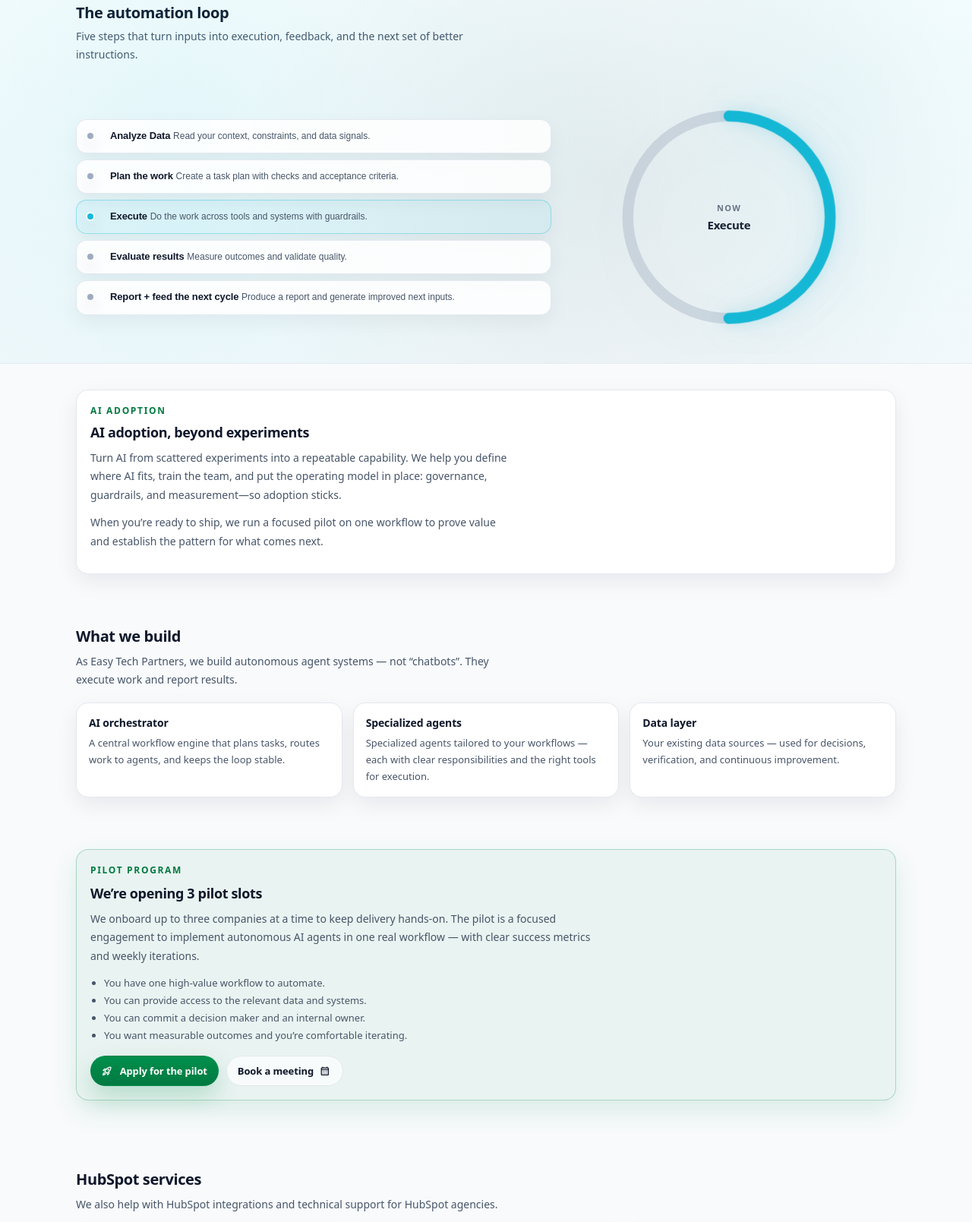
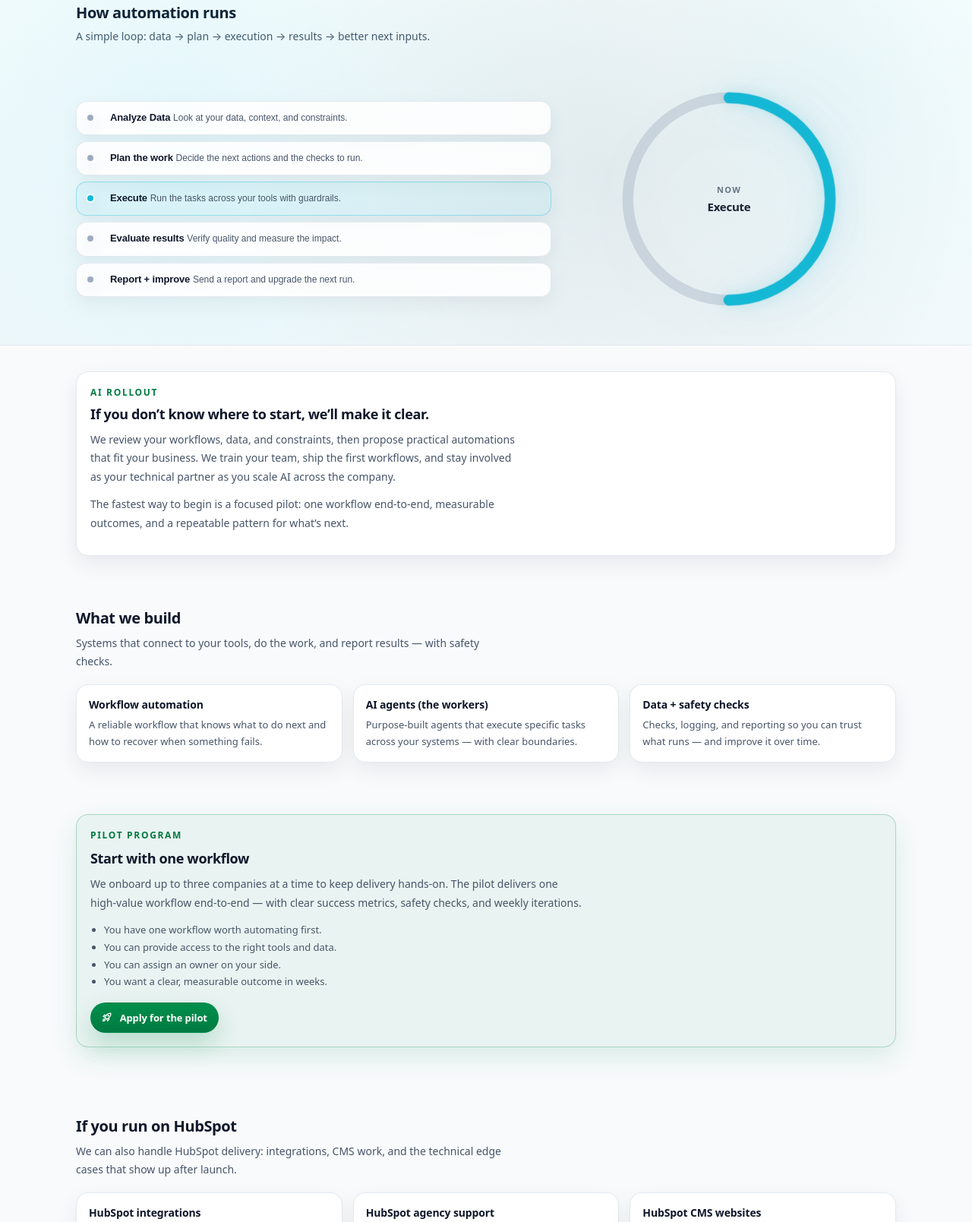
Before and after one commit to etp-krystian/sisivo-com, an Eleventy site: page src/index.md in a window 1280 px wide. Shown: the part 624-2233 px from the top of the page at 76% size. Built offline with nearby package versions, Linux system fonts and the light colour scheme; Eleventy itself is replaced by a stand-in of ours; files that its build step writes are made by us from their sources.

Commit message:
Publish changes

```diff
--- a/src/_includes/base.njk
+++ b/src/_includes/base.njk
@@ -1498,12 +1498,12 @@
               <div class="home-hero-grid">
                 <div>
                   <h1>
-                    Autonomous AI agents that
-                    <span>execute work</span>
+                    AI automation that
+                    <span>gets work done</span>
                   </h1>
                   <p class="home-lead">
-                    We build agent systems that plan, execute, and improve tasks end‑to‑end —
-                    from content and operations to distribution and measurement. Designed to run in a loop, grounded in your data.
+                    We help you figure out where AI can help, prove it in one workflow, and turn it into a production system.
+                    Clear scope, trained team, safe automation, measurable results — built around your tools and data.
                   </p>
                   <div class="home-cta">
                     <a class="btn btn-primary" href="mailto:krystian@easytechpartners.com?subject=Intro%20call%20-%20Autonomous%20AI%20agents">{% ms "calendar_month" %}<span>Book a meeting</span></a>
@@ -1519,8 +1519,8 @@
             <div class="container">
               <div class="ai-loop-wrap">
                 <div class="section-header">
-                  <h2 class="section-title" id="ai-loop-title">The automation loop</h2>
-                  <p class="section-lead">Five steps that turn inputs into execution, feedback, and the next set of better instructions.</p>
+                  <h2 class="section-title" id="ai-loop-title">How automation runs</h2>
+                  <p class="section-lead">A simple loop: data → plan → execution → results → better next inputs.</p>
                 </div>
 
                 <div class="ai-loop-grid">
@@ -1531,7 +1531,7 @@
                           <span class="ai-loop-step-dot" aria-hidden="true"></span>
                           <span>
                             <span class="ai-loop-step-title">Analyze Data</span>
-                            <span class="ai-loop-step-desc">Read your context, constraints, and data signals.</span>
+                            <span class="ai-loop-step-desc">Look at your data, context, and constraints.</span>
                           </span>
                         </button>
                       </li>
@@ -1540,7 +1540,7 @@
                           <span class="ai-loop-step-dot" aria-hidden="true"></span>
                           <span>
                             <span class="ai-loop-step-title">Plan the work</span>
-                            <span class="ai-loop-step-desc">Create a task plan with checks and acceptance criteria.</span>
+                            <span class="ai-loop-step-desc">Decide the next actions and the checks to run.</span>
                           </span>
                         </button>
                       </li>
@@ -1549,7 +1549,7 @@
                           <span class="ai-loop-step-dot" aria-hidden="true"></span>
                           <span>
                             <span class="ai-loop-step-title">Execute</span>
-                            <span class="ai-loop-step-desc">Do the work across tools and systems with guardrails.</span>
+                            <span class="ai-loop-step-desc">Run the tasks across your tools with guardrails.</span>
                           </span>
                         </button>
                       </li>
@@ -1558,7 +1558,7 @@
                           <span class="ai-loop-step-dot" aria-hidden="true"></span>
                           <span>
                             <span class="ai-loop-step-title">Evaluate results</span>
-                            <span class="ai-loop-step-desc">Measure outcomes and validate quality.</span>
+                            <span class="ai-loop-step-desc">Verify quality and measure the impact.</span>
                           </span>
                         </button>
                       </li>
@@ -1566,8 +1566,8 @@
                         <button class="ai-loop-step" type="button" data-step="4">
                           <span class="ai-loop-step-dot" aria-hidden="true"></span>
                           <span>
-                            <span class="ai-loop-step-title">Report + feed the next cycle</span>
-                            <span class="ai-loop-step-desc">Produce a report and generate improved next inputs.</span>
+                            <span class="ai-loop-step-title">Report + improve</span>
+                            <span class="ai-loop-step-desc">Send a report and upgrade the next run.</span>
                           </span>
                         </button>
                       </li>
@@ -1595,14 +1595,14 @@
             <div class="container">
               <div class="partner">
                 <div>
-                  <p class="partner-kicker">AI adoption</p>
-                  <h2 class="partner-title">AI adoption, beyond experiments</h2>
+                  <p class="partner-kicker">AI rollout</p>
+                  <h2 class="partner-title">If you don’t know where to start, we’ll make it clear.</h2>
                   <p class="partner-body">
-                    Turn AI from scattered experiments into a repeatable capability. We help you define where AI fits, train the team,
-                    and put the operating model in place: governance, guardrails, and measurement—so adoption sticks.
+                    We review your workflows, data, and constraints, then propose practical automations that fit your business.
+                    We train your team, ship the first workflows, and stay involved as your technical partner as you scale AI across the company.
                   </p>
                   <p class="partner-body">
-                    When you’re ready to ship, we run a focused pilot on one workflow to prove value and establish the pattern for what comes next.
+                    The fastest way to begin is a focused pilot: one workflow end‑to‑end, measurable outcomes, and a repeatable pattern for what’s next.
                   </p>
                 </div>
               </div>
@@ -1613,20 +1613,20 @@
             <div class="container">
               <div class="section-header">
                 <h2 class="section-title">What we build</h2>
-                <p class="section-lead">As Easy Tech Partners, we build autonomous agent systems — not “chatbots”. They execute work and report results.</p>
+                <p class="section-lead">Systems that connect to your tools, do the work, and report results — with safety checks.</p>
               </div>
               <div class="info-grid">
                 <div class="info-card">
-                  <h3 class="info-title">AI orchestrator</h3>
-                  <p class="info-body">A central workflow engine that plans tasks, routes work to agents, and keeps the loop stable.</p>
+                  <h3 class="info-title">Workflow automation</h3>
+                  <p class="info-body">A reliable workflow that knows what to do next and how to recover when something fails.</p>
                 </div>
                 <div class="info-card">
-                  <h3 class="info-title">Specialized agents</h3>
-                  <p class="info-body">Specialized agents tailored to your workflows — each with clear responsibilities and the right tools for execution.</p>
+                  <h3 class="info-title">AI agents (the workers)</h3>
+                  <p class="info-body">Purpose‑built agents that execute specific tasks across your systems — with clear boundaries.</p>
                 </div>
                 <div class="info-card">
-                  <h3 class="info-title">Data layer</h3>
-                  <p class="info-body">Your existing data sources — used for decisions, verification, and continuous improvement.</p>
+                  <h3 class="info-title">Data + safety checks</h3>
+                  <p class="info-body">Checks, logging, and reporting so you can trust what runs — and improve it over time.</p>
                 </div>
               </div>
             </div>
@@ -1636,19 +1636,18 @@
             <div class="container">
               <div class="pilot">
                 <p class="pilot-meta">Pilot program</p>
-                <h2 class="pilot-title">We’re opening 3 pilot slots</h2>
+                <h2 class="pilot-title">Start with one workflow</h2>
                 <p class="pilot-body">
-                  We onboard up to three companies at a time to keep delivery hands‑on. The pilot is a focused engagement to implement autonomous AI agents in one real workflow — with clear success metrics and weekly iterations.
+                  We onboard up to three companies at a time to keep delivery hands‑on. The pilot delivers one high‑value workflow end‑to‑end — with clear success metrics, safety checks, and weekly iterations.
                 </p>
                 <ul class="pilot-list">
-                  <li>You have one high‑value workflow to automate.</li>
-                  <li>You can provide access to the relevant data and systems.</li>
-                  <li>You can commit a decision maker and an internal owner.</li>
-                  <li>You want measurable outcomes and you’re comfortable iterating.</li>
+                  <li>You have one workflow worth automating first.</li>
+                  <li>You can provide access to the right tools and data.</li>
+                  <li>You can assign an owner on your side.</li>
+                  <li>You want a clear, measurable outcome in weeks.</li>
                 </ul>
                 <div class="home-cta">
                   <a class="btn btn-primary" href="mailto:krystian@easytechpartners.com?subject=Pilot%20application%20-%20Autonomous%20AI%20agents&body=Hi%20Krystian%2C%0A%0AWe%20want%20to%20apply%20for%20the%20pilot.%0A%0ACompany%3A%0AWebsite%3A%0APrimary%20goal%20(1%20sentence)%3A%0AWorkflow%20to%20automate%3A%0AKey%20systems%20and%20data%20sources%3A%0AConstraints%20(security%2Fcompliance)%3A%0ATeam%20size%3A%0ATimeline%3A%0A%0AThanks%2C">{% ms "rocket_launch" %}<span>Apply for the pilot</span></a>
-                  <a class="btn btn-ghost" href="mailto:krystian@easytechpartners.com?subject=Intro%20call%20-%20Autonomous%20AI%20agents">Book a meeting {% ms "calendar_month" %}</a>
                 </div>
               </div>
             </div>
@@ -1657,9 +1656,9 @@
           <section class="section">
             <div class="container">
               <div class="section-header">
-                <h2 class="section-title">HubSpot services</h2>
+                <h2 class="section-title">If you run on HubSpot</h2>
                 <p class="section-lead">
-                  We also help with HubSpot integrations and technical support for HubSpot agencies.
+                  We can also handle HubSpot delivery: integrations, CMS work, and the technical edge cases that show up after launch.
                 </p>
               </div>
               <div class="info-grid">
```
Also changed, not shown: 1 other file.
